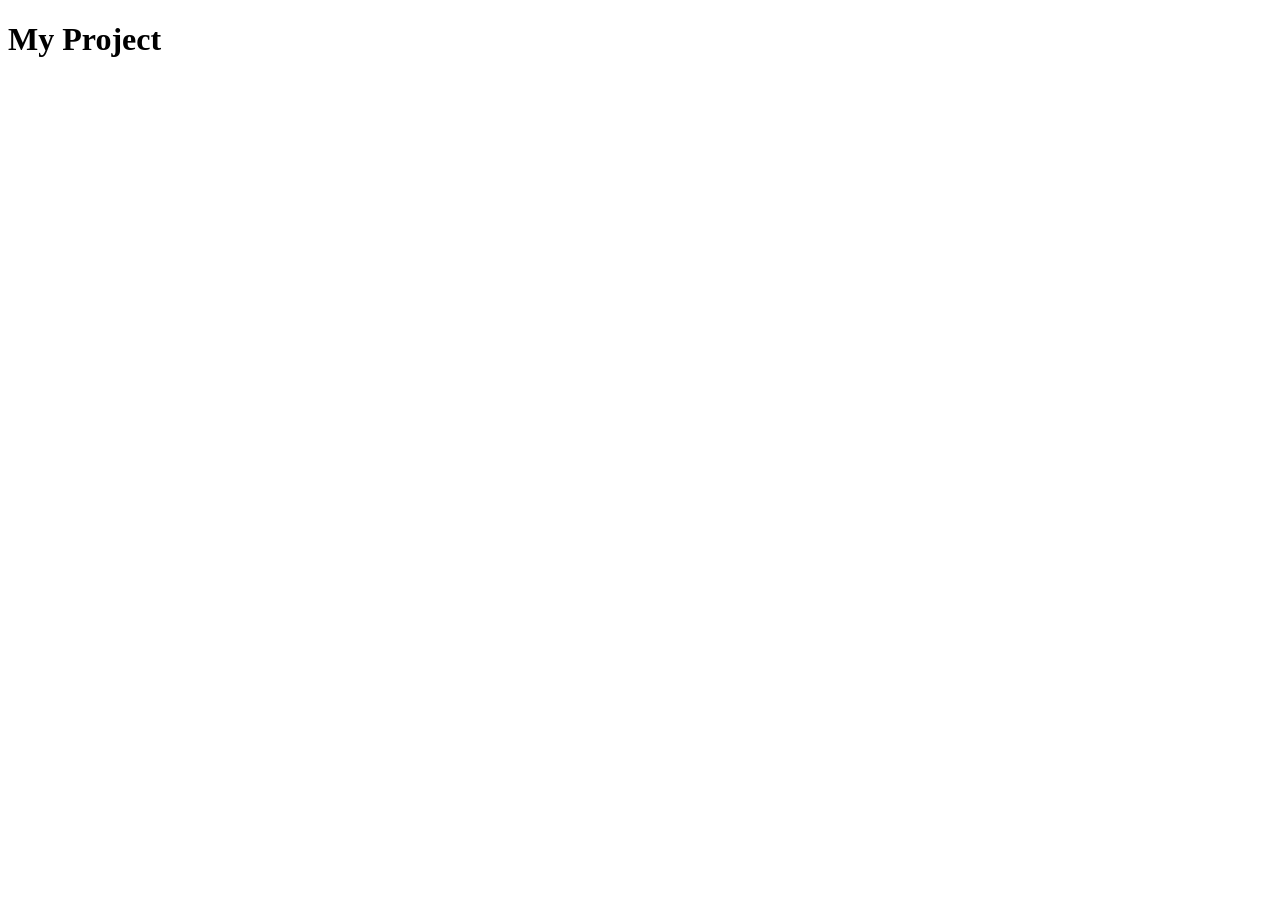
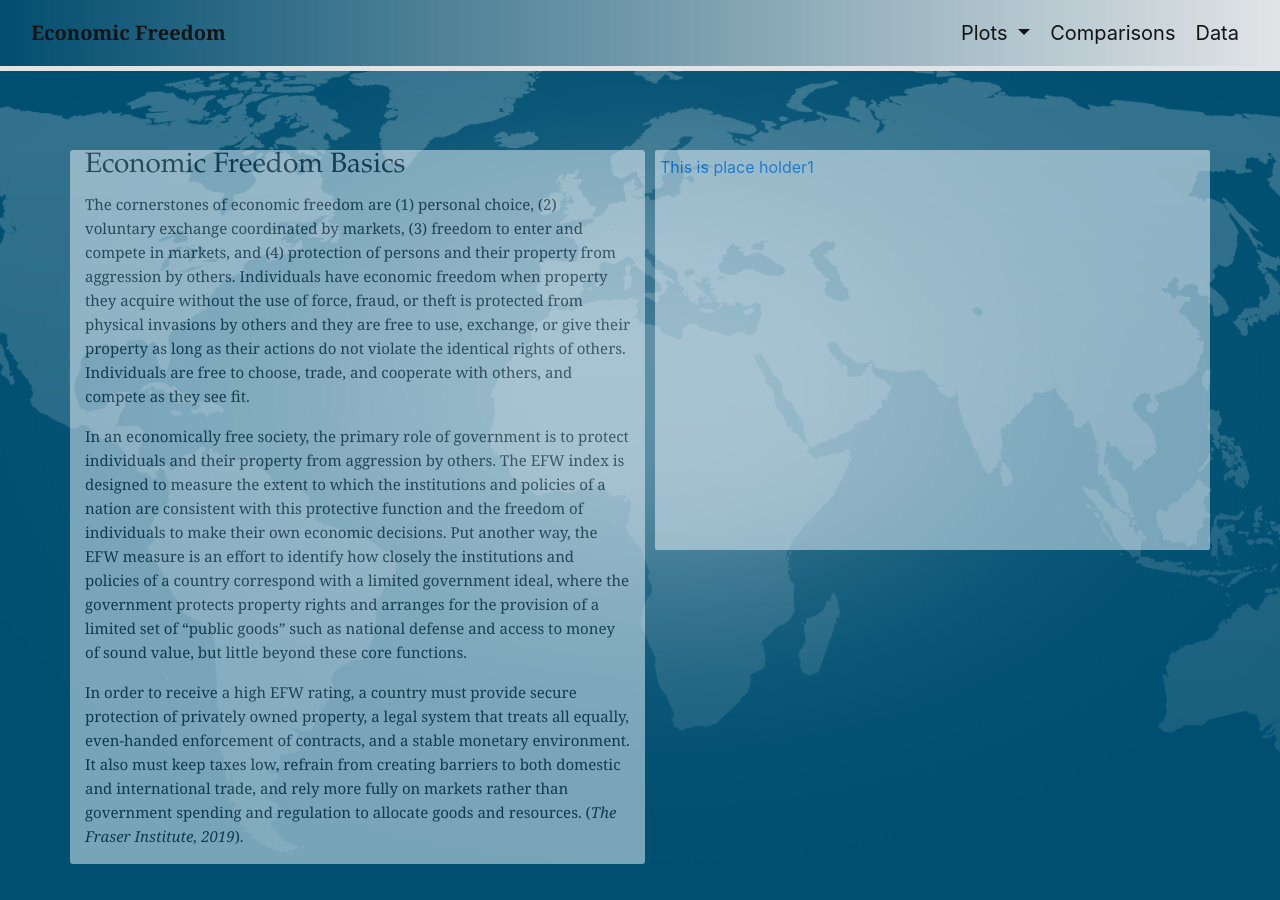
Before and after one commit to hakbrk/my_project, a plain HTML site: page index.html in a window 1280 px wide. Before the commit the page ends 800 px from the top, so only its background shows below. Drawn offline with nearby package versions, Linux system fonts and the light colour scheme.

Commit message:
Update to home page

```diff
--- /dev/null
+++ b/css/reset.css
@@ -0,0 +1,142 @@
+/* http://meyerweb.com/eric/tools/css/reset/
+   v2.0 | 20110126
+   License: none (public domain)
+*/
+
+html,
+body,
+div,
+span,
+applet,
+object,
+iframe,
+h1,
+h2,
+h3,
+h4,
+h5,
+h6,
+p,
+blockquote,
+pre,
+a,
+abbr,
+acronym,
+address,
+big,
+cite,
+code,
+del,
+dfn,
+em,
+img,
+ins,
+kbd,
+q,
+s,
+samp,
+small,
+strike,
+strong,
+sub,
+sup,
+tt,
+var,
+b,
+u,
+i,
+center,
+dl,
+dt,
+dd,
+ol,
+ul,
+li,
+fieldset,
+form,
+label,
+legend,
+table,
+caption,
+tbody,
+tfoot,
+thead,
+tr,
+th,
+td,
+article,
+aside,
+canvas,
+details,
+embed,
+figure,
+figcaption,
+footer,
+header,
+hgroup,
+menu,
+nav,
+output,
+ruby,
+section,
+summary,
+time,
+mark,
+audio,
+video {
+
+  /* Positioning */
+  margin: 0;
+  vertical-align: baseline;
+
+  /* Box-model */
+  padding: 0;
+
+  /* Typography */
+  font-size: 100%;
+  font: inherit;
+
+  /* Visual */
+  border: 0;
+
+}
+
+/* HTML5 display-role reset for older browsers */
+article,
+aside,
+details,
+figcaption,
+figure,
+footer,
+header,
+hgroup,
+menu,
+nav,
+section { display: block; }
+
+body { line-height: 1; }
+
+ol,
+ul { list-style: none; }
+
+blockquote,
+q { quotes: none; }
+
+blockquote:before,
+blockquote:after,
+q:before,
+q:after {
+
+  /* Misc */
+  content: '';
+  content: none;
+
+}
+
+table {
+
+  /* Visual */
+  border-collapse: collapse;
+  border-spacing: 0;
+
+}
--- /dev/null
+++ b/css/style.css
@@ -0,0 +1,100 @@
+*
+{
+    padding: 0;
+    margin: 0;
+    font-family: sans-serif;
+}
+
+#header
+{
+    background-image: linear-gradient( to right, #024E6F, #e1e4e6);
+    border-bottom:5px inset #e1e4e6;
+    position: fixed !important;
+    z-index: 1000000;
+}
+
+.navbar-nav
+{
+    text-align: right;
+}
+
+.dropdown-menu
+{
+    text-align: right;
+}
+
+.menu-bar .navbar-toggler
+{
+    padding-right: 0;
+    outline: none;
+    border: none;
+}
+
+.dropdown-menue show
+{
+    padding-right: 0;
+    outline: none;
+    border: none;
+}
+
+.nav-link
+{
+    font-size: 16px;
+    margin: 2px;
+    color: rgb(18, 20, 22) !important;
+}
+
+.navbar-brand
+{
+    color: rgb(18, 20, 22) !important;
+    font-family: Georgia, Times, "Times New Roman", serif;
+    font-size: 23px;
+    font-style: normal;
+    font-variant: normal;
+    font-weight: 700;
+    line-height: 23px;
+}
+
+.nav-link
+{
+    font-size: 20px;
+}
+
+.banner
+{
+    height: 900px;
+    background-image: url('../img/world_map.png');
+    background-size: cover;
+    background-position: center;
+    padding-top: 80px
+}
+
+#main_section
+{
+    margin-top: -750px
+}
+
+#basics
+{
+    background-color: aliceblue;
+    opacity: 0.5;
+    box-sizing: border-box;
+    border-radius: .5%
+}
+#place-holder1
+{
+    background-color: aliceblue;
+    opacity: 0.5;
+    box-sizing: border-box;
+    height: 400px;
+    padding: 5px;
+    border-radius: .5%;
+    margin-left: 10px
+}
+
+h1 { font-family: Georgia, Times, "Times New Roman", serif; font-size: 24px; font-style: bold; font-variant: normal; font-weight: 700; line-height: 24px; }
+h3 { font-family: "Big Caslon", "Book Antiqua", "Palatino Linotype", Georgia, serif; font-size: 19px; font-style: normal; font-variant: normal; font-weight: 700; line-height: 24px; }
+p { font-family: Georgia, Times, "Times New Roman", serif; font-size: 15px; font-style: normal; font-variant: normal; font-weight: 400; line-height: 24px; }
+blockquote { font-family: "Big Caslon", "Book Antiqua", "Palatino Linotype", Georgia, serif; font-size: 19px; font-style: normal; font-variant: normal; font-weight: 400; line-height: 24px; }
+pre { font-family: "Big Caslon", "Book Antiqua", "Palatino Linotype", Georgia, serif; font-size: 12px; font-style: normal; font-variant: normal; font-weight: 400; line-height: 24px; }
+em { font-family: Georgia, Times, "Times New Roman", serif; font-size: 15px; font-style: italic; font-variant: normal; font-weight: 400; line-height: 24px; }
--- a/index.html
+++ b/index.html
@@ -1,12 +1,71 @@
 <!DOCTYPE html>
 <html lang="en">
 <head>
-    <meta charset="UTF-8">
-    <meta name="viewport" content="width=device-width, initial-scale=1.0">
-    <meta http-equiv="X-UA-Compatible" content="ie=edge">
-    <title>My Project</title>
+  <meta charset="UTF-8">
+  <meta name="viewport" content="width=device-width, initial-scale=1.0">
+  <meta http-equiv="X-UA-Compatible" content="ie=edge">
+  <title>Data Visualization - Hawkins</title>
+  <link rel="stylesheet" href="css/reset.css">
+  <link rel="stylesheet" href="css/style.css">
+  <link rel="stylesheet" href="https://stackpath.bootstrapcdn.com/bootstrap/4.3.1/css/bootstrap.min.css">
+
+  <script src="https://code.jquery.com/jquery-3.3.1.slim.min.js"></script>
+  <script src="https://cdnjs.cloudflare.com/ajax/libs/popper.js/1.14.7/umd/popper.min.js"></script>
+  <script src="https://stackpath.bootstrapcdn.com/bootstrap/4.3.1/js/bootstrap.min.js"></script>
+
 </head>
 <body>
-    <h1>My Project</h1>
+<div class="container-fluid" id="header">
+
+      <nav class="navbar navbar-expand-lg navbar-light">
+        <a class="navbar-brand" href="#">Economic Freedom</a>
+        <button class="navbar-toggler ml-auto" type="button" data-toggle="collapse" data-target="#navbarNavDropdown" aria-controls="navbarNavDropdown" aria-expanded="false" aria-label="Toggle navigation">
+          <span class="navbar-toggler-icon"></span>
+        </button>
+        <div class="collapse navbar-collapse" id="navbarNavDropdown">
+          <ul class="navbar-nav ml-auto">
+            <li class="nav-item dropdown">
+              <a class="nav-link dropdown-toggle" href="#" id="navbarDropdownMenuLink" role="button" data-toggle="dropdown" aria-haspopup="true" aria-expanded="false">
+                Plots
+              </a>
+              <div class="dropdown-menu" aria-labelledby="navbarDropdownMenuLink">
+                <a class="dropdown-item" href="#">Action</a>
+                <a class="dropdown-item" href="#">Another action</a>
+                <a class="dropdown-item" href="#">Something else here</a>
+              </div>
+            <li class="nav-item">
+              <a class="nav-link" href="#">Comparisons</a>
+            </li>
+            <li class="nav-item">
+              <a class="nav-link" href="#">Data</a>
+            </li>
+            </li>
+          </ul>
+        </div>
+      </nav>
+
+    </div>
+
+<div class="banner text-center">
+</div>
+<div class="container" id="main_section">
+    <div class="row">
+      <div class="col" id="basics">
+          <h3>Economic Freedom Basics</h3>
+          <p>
+            The cornerstones of economic freedom are (1) personal choice, (2) voluntary exchange coordinated by markets, (3) freedom to enter and compete in markets, and (4) protection of persons and their property from aggression by others. Individuals have economic freedom when property they acquire without the use of force, fraud, or theft is protected from physical invasions by others and they are free to use, exchange, or give their property as long as their actions do not violate the identical rights of others. Individuals are free to choose, trade, and cooperate with others, and compete as they see fit.
+            </p>
+          <p>
+            In an economically free society, the primary role of government is to protect individuals and their property from aggression by others. The EFW index is designed to measure the extent to which the institutions and policies of a nation are consistent with this protective function and the freedom of individuals to make their own economic decisions. Put another way, the EFW measure is an effort to identify how closely the institutions and policies of a country correspond with a limited government ideal, where the government protects property rights and arranges for the provision of a limited set of “public goods” such as national defense and access to money of sound value, but little beyond these core functions.
+            </p>
+          <p>
+            In order to receive a high EFW rating, a country must provide secure protection of privately owned property, a legal system that treats all equally, even-handed enforcement of contracts, and a stable monetary environment. It also must keep taxes low, refrain from creating barriers to both domestic and international trade, and rely more fully on markets rather than government spending and regulation to allocate goods and resources.  (<em>The Fraser Institute, 2019</em>).
+            </p>
+      </div>
+      <div class="col" id="place-holder1">
+          <a class="place-holder1" href="#">This is place holder1</a>
+    </div>
+</div>
+</div>
 </body>
 </html>
--- /dev/null
+++ b/style.css
@@ -0,0 +1,36 @@
+*
+{
+    padding: 0;
+    margin: 0;
+    font-family: sans-serif;
+}
+
+
+.menu-bar
+{
+    background-image: linear-gradient(to right, #2C14C6, #BFE4FC);
+}
+
+.navbar-nav
+{
+    text-align: right;
+}
+
+.dropdown-menu
+{
+    text-align: right;
+}
+
+.menu-bar .navbar-toggler
+{
+    padding-right: 0;
+    outline: none;
+    border: none;
+}
+
+.dropdown-menue show
+{
+    padding-right: 0;
+    outline: none;
+    border: none;
+}
```
Also changed, not shown: img/logo.png (added), img/world_map.png (added), img/youtube_profile_image.png (added), 1 other file.
